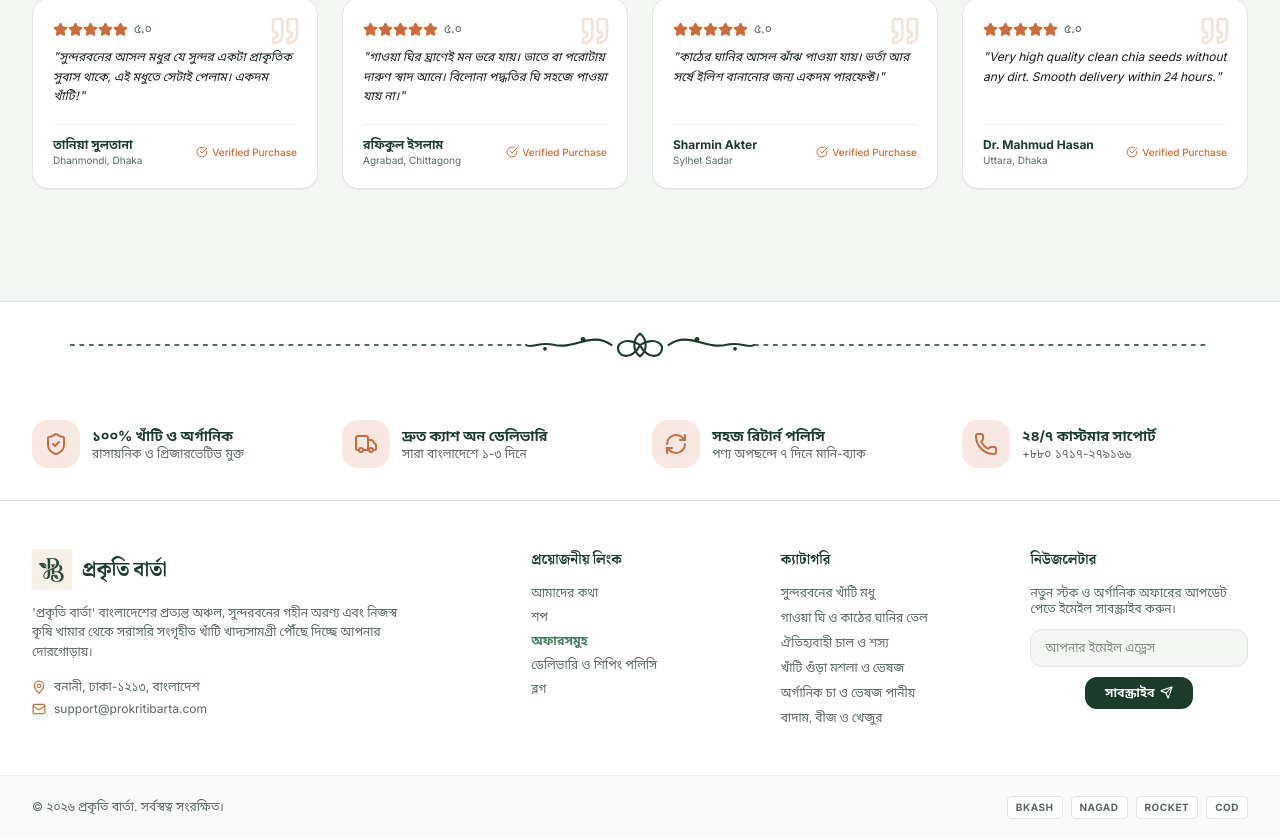
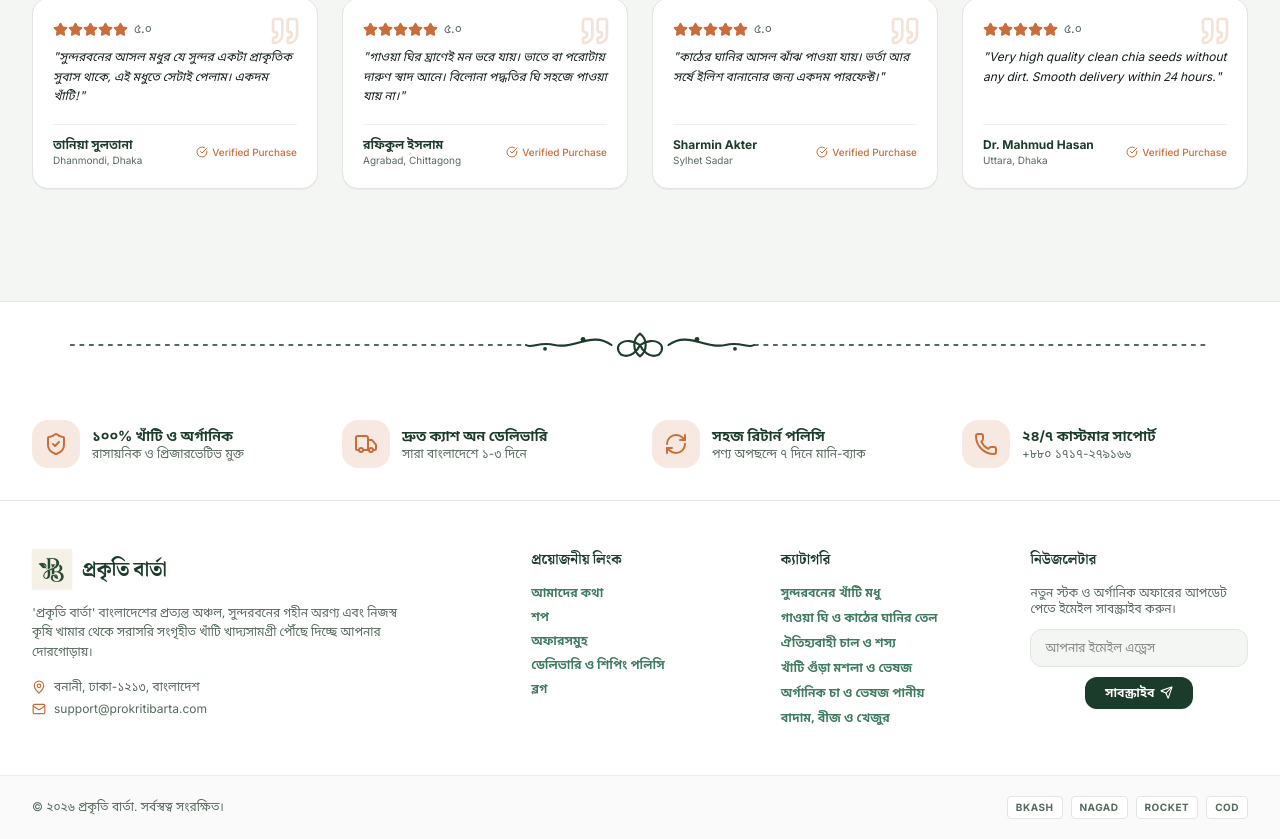
Before and after one commit to tridib371/prokriti-barta, a React (Vite) app: page / in a window 1280 px wide. Shown: the part 3698-4537 px from the top of the page. Built offline with nearby package versions, Linux system fonts and the light colour scheme.

Commit message:
style: apply green text-accent-2 styling to all Quick Links and Categories in footer

```diff
--- a/src/components/layout/Footer.jsx
+++ b/src/components/layout/Footer.jsx
@@ -97,22 +97,22 @@ export default function Footer() {
         {/* Quick Links */}
         <div>
           <h4 className="font-display font-bold text-sm text-primary mb-4">{t('footer.quickLinks')}</h4>
-          <ul className="space-y-2 text-xs text-muted">
-            <li><Link to="/about" className="hover:text-accent transition-colors">{t('nav.about')}</Link></li>
-            <li><Link to="/shop" className="hover:text-accent transition-colors">{t('nav.shop')}</Link></li>
-            <li><Link to="/offers" className="hover:text-accent transition-colors font-semibold text-accent-2">{t('nav.offers')}</Link></li>
-            <li><Link to="/delivery" className="hover:text-accent transition-colors">{t('delivery.title')}</Link></li>
-            <li><Link to="/blog" className="hover:text-accent transition-colors">{t('nav.blog')}</Link></li>
+          <ul className="space-y-2 text-xs">
+            <li><Link to="/about" className="text-accent-2 font-semibold hover:text-accent transition-colors">{t('nav.about')}</Link></li>
+            <li><Link to="/shop" className="text-accent-2 font-semibold hover:text-accent transition-colors">{t('nav.shop')}</Link></li>
+            <li><Link to="/offers" className="text-accent-2 font-semibold hover:text-accent transition-colors">{t('nav.offers')}</Link></li>
+            <li><Link to="/delivery" className="text-accent-2 font-semibold hover:text-accent transition-colors">{t('delivery.title')}</Link></li>
+            <li><Link to="/blog" className="text-accent-2 font-semibold hover:text-accent transition-colors">{t('nav.blog')}</Link></li>
           </ul>
         </div>
 
         {/* Categories */}
         <div>
           <h4 className="font-display font-bold text-sm text-primary mb-4">{t('footer.categories')}</h4>
-          <ul className="space-y-2 text-xs text-muted">
+          <ul className="space-y-2 text-xs">
             {categories.map((cat) => (
               <li key={cat.id}>
-                <Link to={`/shop?category=${cat.slug}`} className="hover:text-accent transition-colors font-bn-sans">
+                <Link to={`/shop?category=${cat.slug}`} className="text-accent-2 font-semibold hover:text-accent transition-colors font-bn-sans">
                   {lang === 'bn' ? cat.bnName : cat.name}
                 </Link>
               </li>
```
